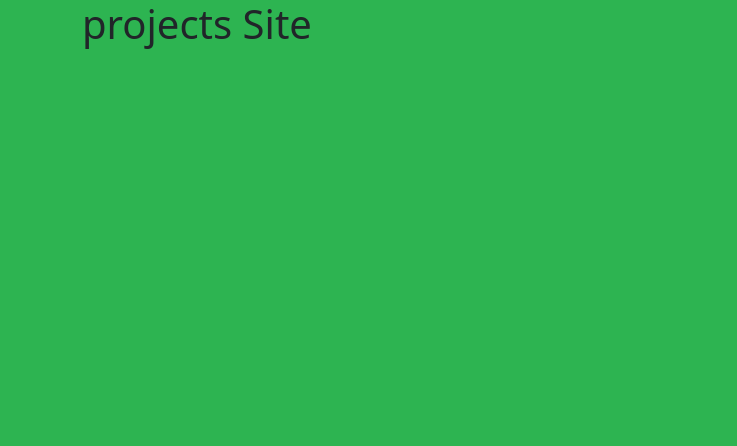
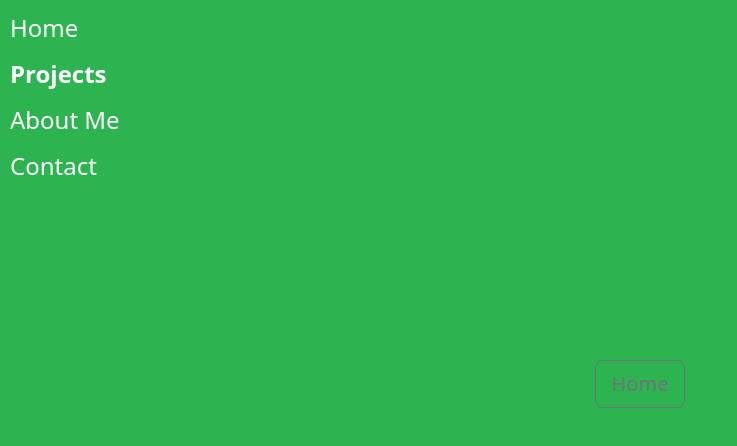
Before and after one commit to mexicanminion/portfolio_site, a Vue app: page / in a window 1280 px wide. Both pictures are taken after a click on the button "Projects". Shown: the top 446 px of the page, without its empty margins (0-737 px from the left). Built offline with nearby package versions, Linux system fonts and the light colour scheme.

Commit message:
Changes to App.vue, Added: ProjectsPage

```diff
--- a/src/App.vue
+++ b/src/App.vue
@@ -1,19 +1,17 @@
-<template>
-    <div id="mainColor" class="main-color">
-        <div v-if="mainPage == 0 && pages.length > 0">
+<template class="flex">
+    <section class="main-color">
+        <section>
+            <div>
+                <div v-if="mainPage == 0">
                     <IntroPage
                     :page="pages"
-            @change-page="mainPage = $event"
+                    @change-page="mainPage = $event, isNavBold($event)"
                     />
                 </div>
                 <div v-if="mainPage == 1">
-            <div class="container">
-                <div class="row">
-                    <div class="col">
-                        <h1>projects Site</h1>
-                    </div>
-                </div>
-            </div>
+                    <ProjectsPage
+                    @change-page="mainPage = $event, isNavBold($event)"
+                    />
                 </div>
                 <div v-if="mainPage == 2">
                     <div class="container">
@@ -34,14 +32,24 @@
                     </div>
                 </div>
             </div>
+        </section>
 
+        <nav v-show="mainPage != 0" class="myTest">
+            <a id="home" class="item" @click="mainPage = 0, isNavBold(0)">Home</a>
+            <a id="projects" class="item" @click="mainPage = 1, isNavBold(1)">Projects</a>
+            <a id="about me" class="item" @click="mainPage = 2, isNavBold(2)">About Me</a>
+            <a id="contact" class="item" @click="mainPage = 3, isNavBold(3)">Contact</a>
+        </nav>
+    </section>
 </template>
 
 <script>
     import IntroPage from './components/IntroPage.vue';
+    import ProjectsPage from './components/ProjectsPage.vue';
     export default {
         components: {
-            IntroPage
+            IntroPage,
+            ProjectsPage
         },
         created() {
             this.setPageTitle();
@@ -91,6 +99,14 @@
                     document.getElementById("mainColor").style.backgroundColor = "#2db451";
                 }
             },
+            isNavBold(page){
+                for (let i = 0; i < this.pages.length; i++) {
+                    document.getElementById(this.pages[i].pageTitle.toLowerCase()).classList.remove("bold");
+                }
+                if (this.mainPage == page) {
+                    document.getElementById(this.pages[page].pageTitle.toLowerCase()).classList.add("bold");
+                }
+            }
         },
         watch: {
             mainPage(oldPage) {
@@ -100,31 +116,60 @@
             },
         }
     }
-
-    /*function changeBgColor() {
-        let defaultColor = "#2db451";
-        let color = document.getElementById("mainColor").style.backgroundColor;
-        console.log(defaultColor,color);
-        if (color == '') {
-            document.getElementById("mainColor").style.backgroundColor = defaultColor;
-        }
-        else if (color == defaultColor) {
-            document.getElementById("mainColor").style.backgroundColor = "black";
-        } else {
-            document.getElementById("mainColor").style.backgroundColor = "#2db451";
-        }
-    }
-
-    setInterval(function() {
-        changeBgColor();
-    }, 200)
-    */
 </script>
 
 <style scoped>
 
+.item {
+    color: #FFFFFF;
+    background: none;
+    font-size: 1.5rem;
+    display: inline-block;
+    padding: 5px;
+    border-radius: 10px;
+    transition-duration: .5s;
+    text-decoration: none;
+}
+
+.bold {
+    font-weight: bold;
+}
+
+.item:hover{
+    color: black;
+    cursor: pointer;
+}
+
+
+.myTest{
+    display: flex;
+    flex-direction: column;
+    position: absolute;
+    top: 5px;
+    left: 5px;
+    width: 10vw;
+    pointer-events: all;
+}
+
 .main-color {
     background-color: #2db451;
     height: 100vh;
+    animation-name: colour-loop;
+    animation-duration: 5s;
+}
+
+@keyframes colour-loop{
+  0%{
+    background-color: #269142;
+  }
+  25%{
+    background-color: #3fc462;
+  }
+  75%{
+    background-color: #3dad5b;
+  }
+  100%{
+    background-color: #2db451;
+   }
 }
 </style>
--- a/src/components/IntroPage.vue
+++ b/src/components/IntroPage.vue
@@ -23,6 +23,8 @@
             </div>
         </div>
     </section>
+
+
 
 </template>
 
--- /dev/null
+++ b/src/components/ProjectsPage.vue
@@ -0,0 +1,35 @@
+<template>
+    <section class="projectStyle">
+        <button
+            class="btn btn-outline-secondary btn-lg"
+            @click.prevent="this.$emit('change-page', 0)"
+        >Home</button>
+    </section>
+</template>
+
+<script>
+export default {
+        props: [''],
+        data() {
+            return {
+            }
+        },
+        methods: {
+            setPage(page){
+                this.$emit('change-page', page)
+            }
+        }
+    }
+</script>
+
+<style>
+.projectStyle {
+    display: flex;
+    flex-direction: column;
+    align-items: center;
+    justify-content: center;
+    height: 96vh;
+    width: 100%;
+}
+
+</style>
```
Lines whose indentation alone changed are shown as unchanged.
